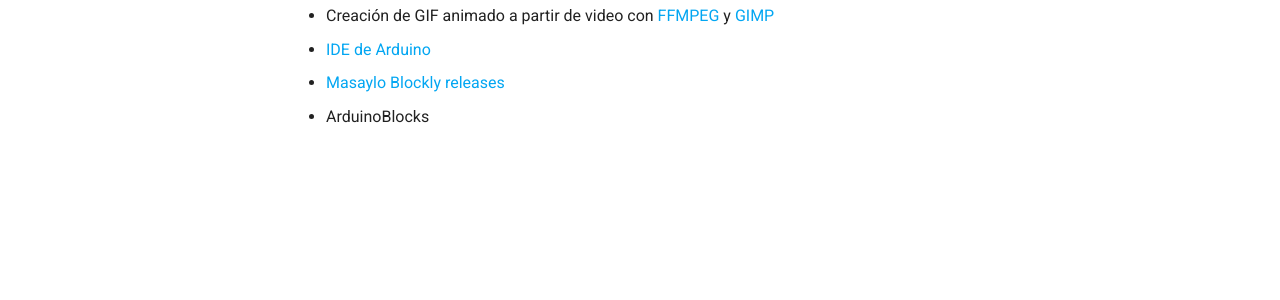
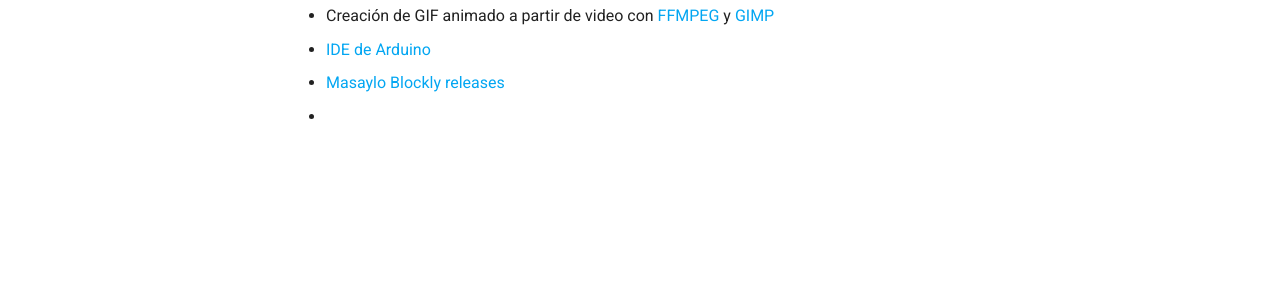
Before and after one commit to clubroboticagranada/MASAYLO-CRG, an MkDocs documentation site: the page built from docs/Miscelanea/soft.md, in a window 1280 px wide. Shown: the part 487-787 px from the top of the page. Built offline with MkDocs 1.6.1 and Material for MkDocs 9.7.7, drawn with Linux system fonts in a browser that asks for light colours; comment, search, counter and statistics services are not loaded.

Commit message:
Quitar entrada software

```diff
--- a/docs/Miscelanea/soft.md
+++ b/docs/Miscelanea/soft.md
@@ -24,4 +24,4 @@
 
 * [Masaylo Blockly releases](https://github.com/agomezgar/masayloBlockly/releases)
 
-* ArduinoBlocks
+*
```
